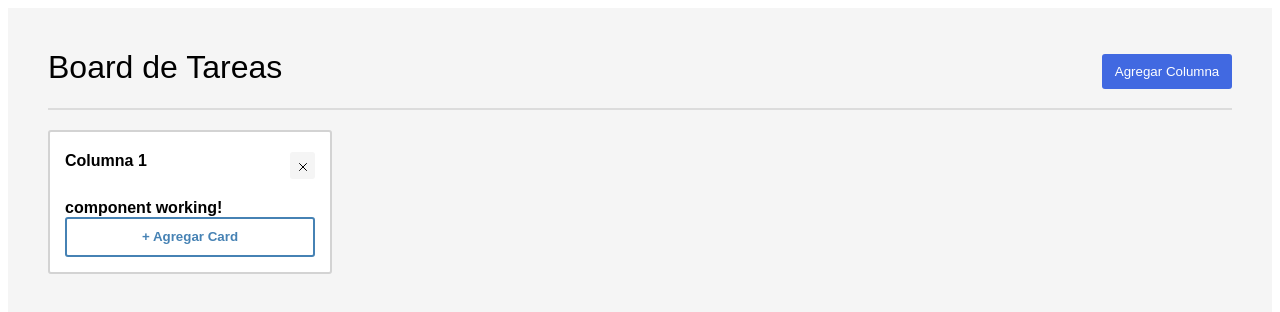
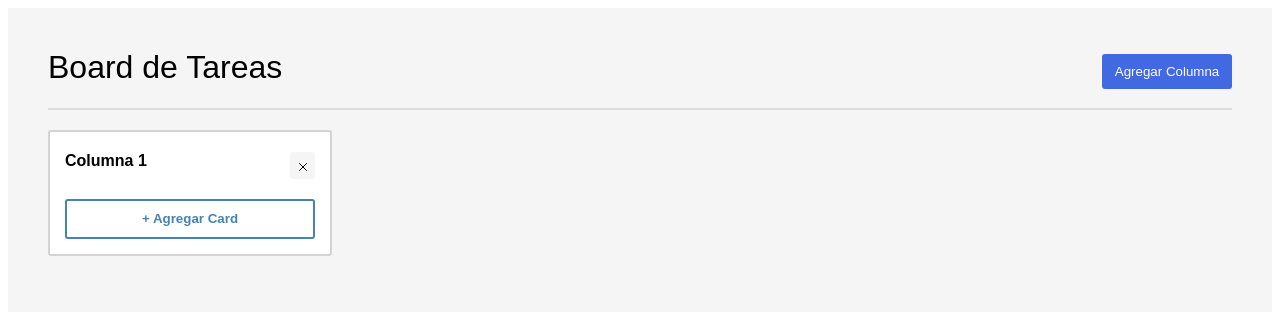
Before and after one commit to CrisNoord/Trello, an Angular app: page /main-view in a window 1280 px wide. Both pictures are taken after a click on the button "Agregar Columna". Shown: the top 312 px of the page. Built offline with nearby package versions, Linux system fonts and the light colour scheme.

Commit message:
feature to add cards to columns + first styles for cards

```diff
--- a/src/app/card-component/card.component.html
+++ b/src/app/card-component/card.component.html
@@ -1 +1,3 @@
-<label>component working!</label>
+<div class="card-container">
+    <p class="card-description">{{cardDescription}}</p>
+</div>
--- a/src/app/card-component/card.component.scss
+++ b/src/app/card-component/card.component.scss
@@ -0,0 +1,9 @@
+.card-container {
+    width: 100%;
+    border-radius: 3px;
+    border: solid 2px lightgray;
+    margin-bottom: 5px;
+    .card-description {
+        padding-left: 10px;
+    }
+}
--- a/src/app/column-component/column.component.html
+++ b/src/app/column-component/column.component.html
@@ -9,7 +9,7 @@
         </div>
     </div>
     <div class="card-container">
-        <card></card>
+        <card *ngFor="let cardDescription of cards; let i = index" [cardDescription]="cardDescription" [cardIdex]="i"></card>
     </div>
-    <button class="add-card-button">+ Agregar Card</button>
+    <button class="add-card-button" (click)="addCard()">+ Agregar Card</button>
 </div>
--- a/src/app/column-component/column.component.ts
+++ b/src/app/column-component/column.component.ts
@@ -23,6 +23,7 @@ export class ColumnComponent implements OnChanges {
   @Output() onDeleteColumnClicked = new EventEmitter<number>();
 
   public columnTitle: string;
+  public cards: Array<string> = [];
   public showInput: boolean = false;
 
   constructor() { }
@@ -30,6 +31,7 @@ export class ColumnComponent implements OnChanges {
   ngOnInit(): void {
     if (this.data) {
         this.columnTitle = this.data.columnName;
+        this.cards = this.data.cards;
     }
   }
 
@@ -37,6 +39,7 @@ export class ColumnComponent implements OnChanges {
       if (changes.hasOwnProperty('data')) {
         if (this.data) {
             this.columnTitle = this.data.columnName;
+            this.cards = this.data.cards;
         }
       }
   }
@@ -59,4 +62,11 @@ export class ColumnComponent implements OnChanges {
       setTimeout(() => this.nameInput.nativeElement.focus());
     }
   }
+
+  /**
+   * method fired on clicking add new card button
+   */
+  public addCard() {
+    this.cards.push('testtetando');
+  }
 }
--- a/src/app/main-view/main-view.component.html
+++ b/src/app/main-view/main-view.component.html
@@ -6,6 +6,7 @@
     <div class="board-container">
         <div class="columns-container">
             <column
+              class="column-element"
               *ngFor="let item of columnsArray; let i = index"
               [data]="item"
               [columnIndex]="i"
--- a/src/app/main-view/main-view.component.scss
+++ b/src/app/main-view/main-view.component.scss
@@ -28,6 +28,9 @@
         height: 100%;
         .columns-container {
             display: flex;
+            .column-element {
+                margin-right: 10px;
+            }
         }
         div {
             height: 100%;
```
Also changed, not shown: src/app/card-component/card.component.ts (+4 -3 lines).
